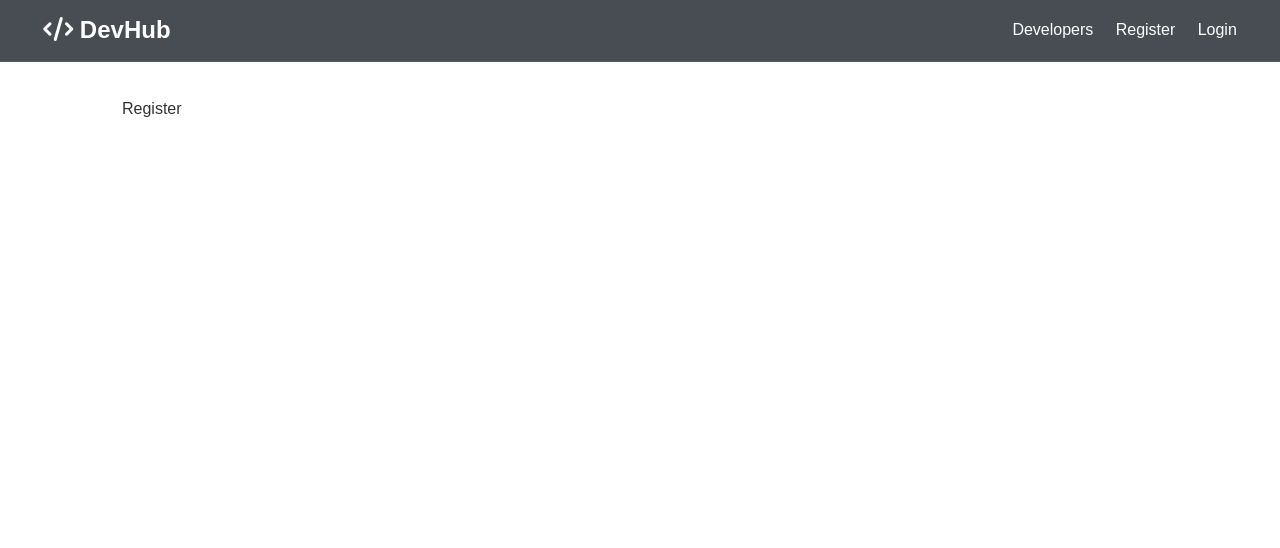
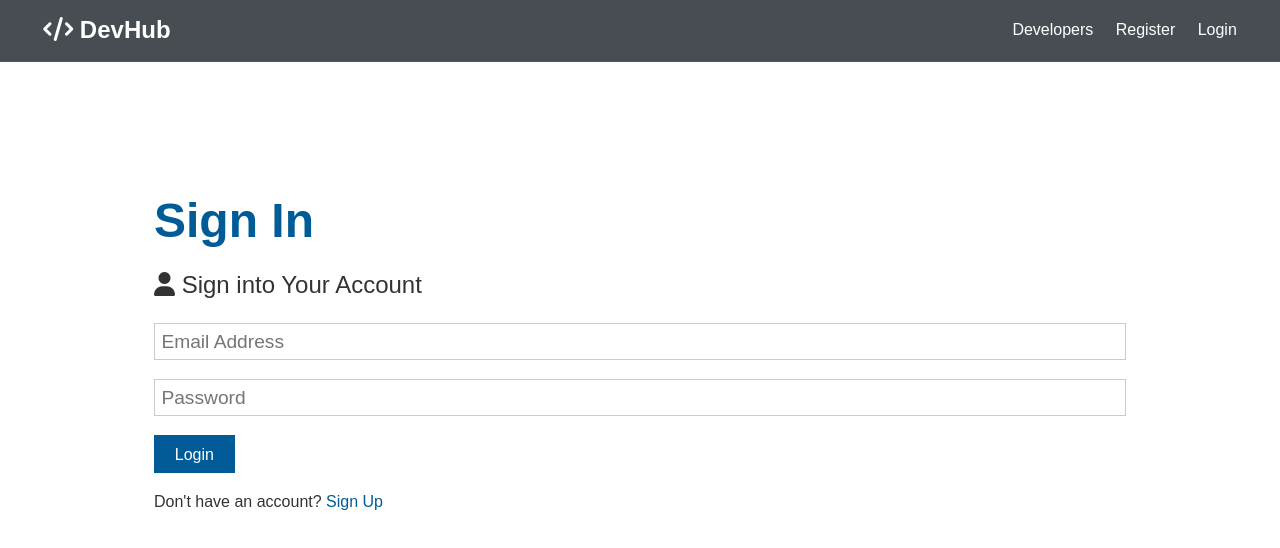
Before and after one commit to mutebinuhu/coders-finder, a React (Create React App) app in the folder client/: page /register in a window 1280 px wide. Shown: the top 548 px of the page. Built offline with nearby package versions, Linux system fonts and the light colour scheme.

Commit message:
aadding the login and register pages

```diff
--- a/client/src/components/auth/Login.js
+++ b/client/src/components/auth/Login.js
@@ -1,10 +1,34 @@
-import React from 'react'
+import React, {Fragment} from 'react'
 
 const Login = () => {
     return (
-        <div>
-            Login
-        </div>
+        <Fragment>
+            <section className="container">
+                <h1 className="large text-primary">Sign In</h1>
+                <p className="lead"><i className="fas fa-user"></i> Sign into Your Account</p>
+                <form className="form" action="dashboard.html">
+                    <div className="form-group">
+                    <input
+                        type="email"
+                        placeholder="Email Address"
+                        name="email"
+                        required
+                    />
+                    </div>
+                    <div className="form-group">
+                    <input
+                        type="password"
+                        placeholder="Password"
+                        name="password"
+                    />
+                    </div>
+                    <input type="submit" className="btn btn-primary" value="Login" />
+                </form>
+                <p className="my-1">
+                    Don't have an account? <a href="register.html">Sign Up</a>
+                </p>
+                </section>
+        </Fragment>
     )
 }
 
--- a/client/src/components/auth/Register.js
+++ b/client/src/components/auth/Register.js
@@ -1,10 +1,34 @@
-import React from 'react'
+import React, {Fragment} from 'react'
 
 const Register = () => {
     return (
-        <div>
-            Register
+        <Fragment>
+            <section className="container">
+      <h1 className="large text-primary">Sign In</h1>
+      <p className="lead"><i className="fas fa-user"></i> Sign into Your Account</p>
+      <form className="form" action="dashboard.html">
+        <div className="form-group">
+          <input
+            type="email"
+            placeholder="Email Address"
+            name="email"
+            required
+          />
         </div>
+        <div className="form-group">
+          <input
+            type="password"
+            placeholder="Password"
+            name="password"
+          />
+        </div>
+        <input type="submit" className="btn btn-primary" value="Login" />
+      </form>
+      <p className="my-1">
+        Don't have an account? <a href="register.html">Sign Up</a>
+      </p>
+    </section>
+        </Fragment>
     )
 }
 
```
